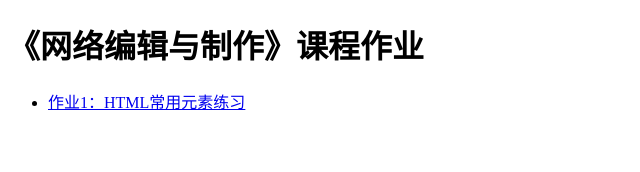
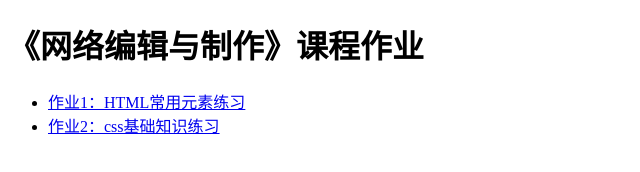
Before and after one commit to qxj111111/21new3, a plain HTML site: page index.html in a window 1280 px wide. Shown: the whole page, without its empty margins (0-640 px from the left). Drawn offline with Linux system fonts and the light colour scheme.

Commit message:
第二次作业修改

```diff
--- a/index.html
+++ b/index.html
@@ -9,6 +9,7 @@
    <h1>《网络编辑与制作》课程作业</h1>
    <ul>
     <li><a href="01-hml.html">作业1：HTML常用元素练习</a></li>
+    <li><a href="02-css.html">作业2：css基础知识练习</a></li>
    </ul>
 <body>
 </html>
```
